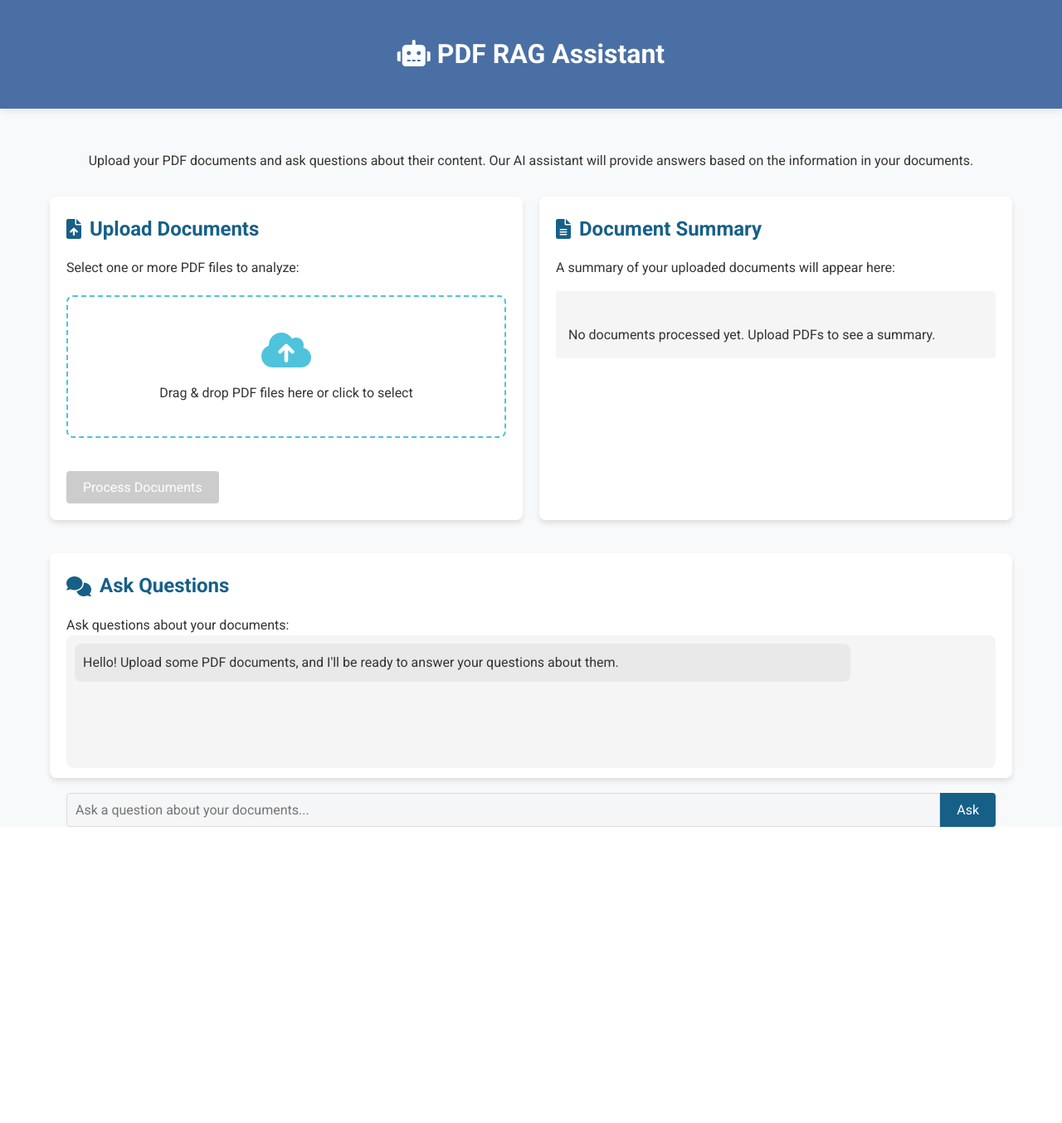
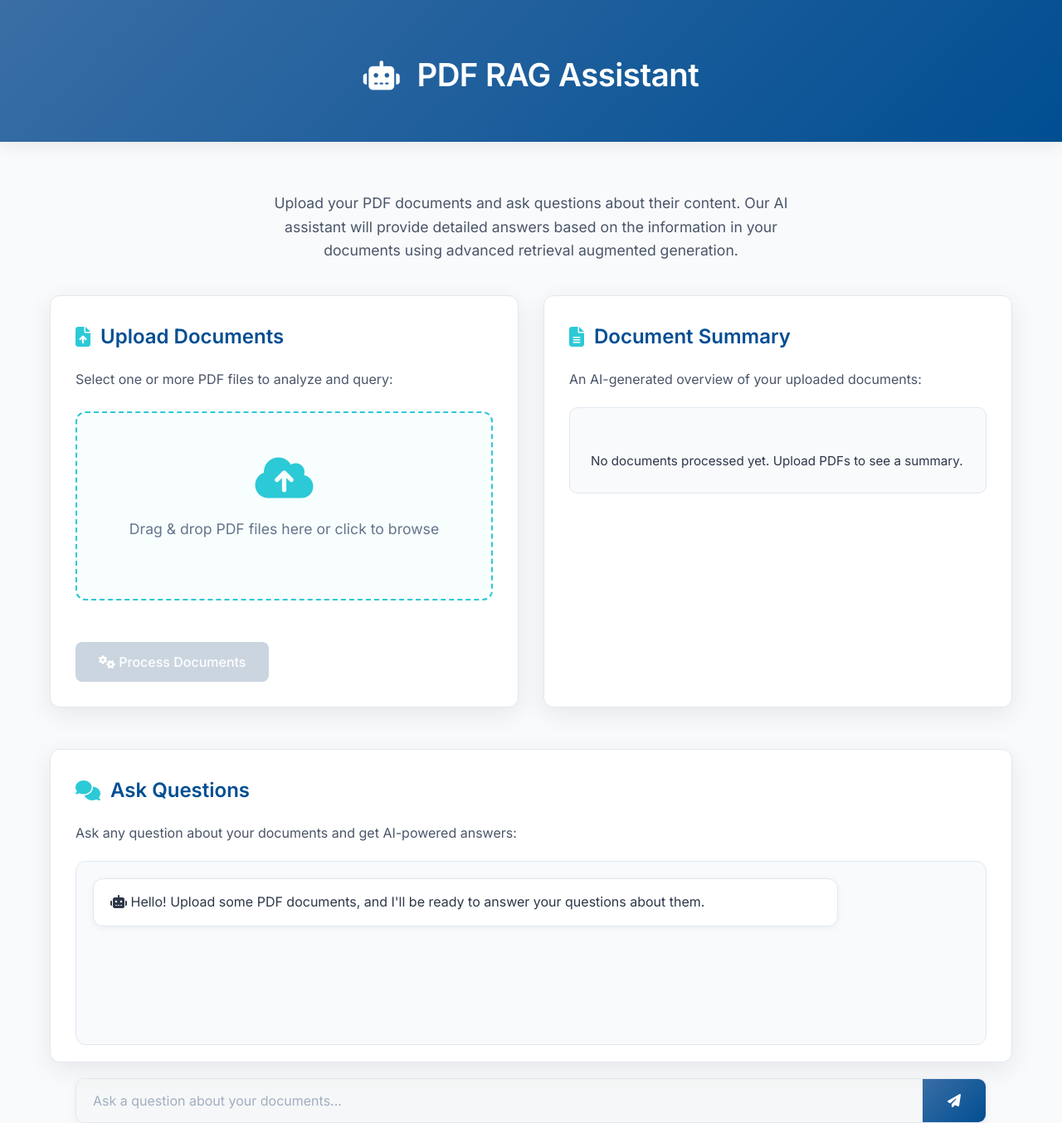
Before and after one commit to kenny1208/RAG_system, a Flask app: page / in a window 1280 px wide. Shown: the whole page at 83% size. Before the commit the page ends 997 px from the top, so only its background shows below. Run offline with Flask 3, Linux system fonts and the light colour scheme.

Commit message:
Beautify page detail

```diff
--- a/static/css/styles.css
+++ b/static/css/styles.css
@@ -1,18 +1,19 @@
 :root {
-  --primary: #4a6fa5;
-  --secondary: #166088;
-  --accent: #4fc3dc;
-  --background: #f8f9fa;
-  --text: #333;
+  --primary: #3a6ea5;
+  --secondary: #004e92;
+  --accent: #2cc9d7;
+  --background: #f9fafb;
+  --text: #2d3748;
   --light: #ffffff;
-  --shadow: rgba(0, 0, 0, 0.1);
+  --shadow: rgba(0, 0, 0, 0.08);
+  --border: #e2e8f0;
 }
 
 * {
   margin: 0;
   padding: 0;
   box-sizing: border-box;
-  font-family: "Roboto", sans-serif;
+  font-family: "Inter", "Roboto", sans-serif;
 }
 
 body {
@@ -28,28 +29,40 @@ body {
 }
 
 header {
-  background-color: var(--primary);
+  background: linear-gradient(135deg, var(--primary) 0%, var(--secondary) 100%);
   color: var(--light);
-  padding: 20px 0;
-  margin-bottom: 30px;
-  box-shadow: 0 2px 10px var(--shadow);
+  padding: 40px 0 30px;
+  margin-bottom: 40px;
+  box-shadow: 0 4px 20px var(--shadow);
 }
 
 header h1 {
-  font-size: 2rem;
+  font-size: 2.4rem;
   text-align: center;
+  font-weight: 600;
+  letter-spacing: -0.5px;
+}
+
+header h1 i {
+  margin-right: 12px;
+  font-size: 2.2rem;
 }
 
 .app-description {
   text-align: center;
-  margin-bottom: 30px;
+  margin-bottom: 40px;
   padding: 0 20px;
+  max-width: 700px;
+  margin-left: auto;
+  margin-right: auto;
+  color: #4a5568;
+  font-size: 1.1rem;
 }
 
 .app-container {
   display: grid;
   grid-template-columns: 1fr;
-  gap: 20px;
+  gap: 30px;
 }
 
 @media (min-width: 768px) {
@@ -60,84 +73,137 @@ header h1 {
 
 .card {
   background-color: var(--light);
-  border-radius: 8px;
-  box-shadow: 0 4px 6px var(--shadow);
-  padding: 20px;
+  border-radius: 12px;
+  box-shadow: 0 8px 30px var(--shadow);
+  padding: 30px;
   margin-bottom: 20px;
+  border: 1px solid var(--border);
+  transition: transform 0.3s ease, box-shadow 0.3s ease;
+}
+
+.card:hover {
+  transform: translateY(-5px);
+  box-shadow: 0 12px 40px rgba(0, 0, 0, 0.12);
 }
 
 .card h2 {
   color: var(--secondary);
-  margin-bottom: 15px;
+  margin-bottom: 20px;
   display: flex;
   align-items: center;
+  font-weight: 600;
+  font-size: 1.5rem;
 }
 
 .card h2 i {
-  margin-right: 10px;
+  margin-right: 12px;
+  color: var(--accent);
+}
+
+.card p {
+  color: #4a5568;
+  margin-bottom: 20px;
 }
 
 .upload-area {
   border: 2px dashed var(--accent);
-  border-radius: 8px;
-  padding: 40px;
+  border-radius: 12px;
+  padding: 50px 30px;
   text-align: center;
-  margin: 20px 0;
+  margin: 25px 0;
   transition: all 0.3s ease;
   cursor: pointer;
+  background-color: rgba(44, 201, 215, 0.03);
 }
 
 .upload-area:hover {
-  background-color: rgba(79, 195, 220, 0.1);
+  background-color: rgba(44, 201, 215, 0.1);
+  border-color: #09b6c7;
 }
 
 .upload-area i {
-  font-size: 48px;
+  font-size: 56px;
   color: var(--accent);
-  margin-bottom: 15px;
+  margin-bottom: 20px;
+}
+
+.upload-area p {
+  color: #64748b;
+  font-size: 1.1rem;
 }
 
 #file-list {
-  margin-top: 20px;
+  margin-top: 25px;
   list-style: none;
 }
 
 #file-list li {
   display: flex;
   justify-content: space-between;
-  padding: 8px 0;
-  border-bottom: 1px solid #eee;
+  align-items: center;
+  padding: 12px 15px;
+  margin-bottom: 10px;
+  background-color: #f8fafc;
+  border-radius: 8px;
+  border: 1px solid var(--border);
+}
+
+#file-list li span {
+  font-size: 0.95rem;
+  color: #4a5568;
+}
+
+.remove-btn {
+  background: none;
+  border: none;
+  color: #e53e3e;
+  cursor: pointer;
+  padding: 5px;
+  transition: all 0.2s ease;
+  border-radius: 50%;
+}
+
+.remove-btn:hover {
+  background-color: rgba(229, 62, 62, 0.1);
 }
 
 .upload-btn {
-  background-color: var(--secondary);
+  background: linear-gradient(135deg, var(--primary) 0%, var(--secondary) 100%);
   color: var(--light);
   border: none;
-  padding: 10px 20px;
-  border-radius: 4px;
+  padding: 14px 28px;
+  border-radius: 8px;
   cursor: pointer;
   font-size: 16px;
-  margin-top: 20px;
-  transition: background-color 0.3s ease;
+  font-weight: 500;
+  margin-top: 25px;
+  transition: all 0.3s ease;
+  display: inline-block;
+  box-shadow: 0 4px 12px rgba(0, 78, 146, 0.2);
 }
 
 .upload-btn:hover {
-  background-color: var(--primary);
+  transform: translateY(-2px);
+  box-shadow: 0 6px 16px rgba(0, 78, 146, 0.3);
 }
 
 .upload-btn:disabled {
-  background-color: #cccccc;
+  background: #cbd5e0;
   cursor: not-allowed;
+  box-shadow: none;
 }
 
 #summary-content {
   white-space: pre-line;
-  margin-top: 15px;
-  padding: 15px;
-  background-color: #f5f5f5;
-  border-radius: 4px;
+  margin-top: 20px;
+  padding: 25px;
+  background-color: #f8fafc;
+  border-radius: 10px;
   max-height: 400px;
   overflow-y: auto;
+  border: 1px solid var(--border);
+  font-size: 0.95rem;
+  line-height: 1.7;
 }
 
 .chat-container {
@@ -149,99 +215,139 @@ header h1 {
 .messages {
   flex-grow: 1;
   overflow-y: auto;
-  padding: 10px;
-  max-height: 400px;
-  margin-bottom: 20px;
-  background-color: #f5f5f5;
-  border-radius: 8px;
+  padding: 20px;
+  max-height: 450px;
+  margin-bottom: 25px;
+  background-color: #f8fafc;
+  border-radius: 12px;
+  border: 1px solid var(--border);
 }
 
 .message {
-  margin-bottom: 15px;
-  padding: 10px;
-  border-radius: 8px;
+  margin-bottom: 18px;
+  padding: 15px 20px;
+  border-radius: 12px;
   max-width: 85%;
+  box-shadow: 0 2px 8px rgba(0, 0, 0, 0.05);
+  line-height: 1.6;
 }
 
 .user-message {
   align-self: flex-end;
-  background-color: var(--primary);
+  background: linear-gradient(135deg, var(--primary) 0%, var(--secondary) 100%);
   color: white;
   margin-left: auto;
 }
 
 .bot-message {
   align-self: flex-start;
-  background-color: #e9e9e9;
+  background-color: white;
   color: var(--text);
+  border: 1px solid var(--border);
 }
 
 .input-area {
   display: flex;
-  margin-top: 10px;
+  margin-top: 15px;
+  box-shadow: 0 4px 12px rgba(0, 0, 0, 0.05);
+  border-radius: 10px;
+  overflow: hidden;
+  border: 1px solid var(--border);
 }
 
 #question-input {
   flex-grow: 1;
-  padding: 10px;
-  border: 1px solid #ddd;
-  border-radius: 4px 0 0 4px;
+  padding: 16px 20px;
+  border: none;
   font-size: 16px;
+  outline: none;
+}
+
+#question-input::placeholder {
+  color: #a0aec0;
 }
 
 #ask-btn {
-  background-color: var(--secondary);
+  background: linear-gradient(135deg, var(--primary) 0%, var(--secondary) 100%);
   color: white;
   border: none;
-  padding: 10px 20px;
-  border-radius: 0 4px 4px 0;
+  padding: 16px 30px;
   cursor: pointer;
   font-size: 16px;
-  transition: background-color 0.3s ease;
+  font-weight: 500;
+  transition: all 0.3s ease;
 }
 
 #ask-btn:hover {
-  background-color: var(--primary);
+  background: linear-gradient(135deg, #335c8f 0%, #004080 100%);
 }
 
 .loader {
   display: none;
   text-align: center;
-  margin: 20px 0;
+  margin: 25px 0;
 }
 
 .loader i {
-  font-size: 24px;
-  color: var(--secondary);
-  animation: spin 1s infinite linear;
+  font-size: 30px;
+  color: var(--accent);
+  animation: pulse 1.5s infinite ease-in-out;
 }
 
-@keyframes spin {
+@keyframes pulse {
   0% {
-    transform: rotate(0deg);
+    opacity: 0.5;
+    transform: scale(0.9);
+  }
+  50% {
+    opacity: 1;
+    transform: scale(1.1);
   }
   100% {
-    transform: rotate(360deg);
+    opacity: 0.5;
+    transform: scale(0.9);
   }
 }
 
 .status {
   text-align: center;
-  margin: 15px 0;
-  padding: 10px;
-  border-radius: 4px;
+  margin: 20px 0;
+  padding: 15px;
+  border-radius: 8px;
+  font-weight: 500;
 }
 
 .status.success {
-  background-color: #d4edda;
-  color: #155724;
+  background-color: #c6f6d5;
+  color: #276749;
+  border: 1px solid #9ae6b4;
 }
 
 .status.error {
-  background-color: #f8d7da;
-  color: #721c24;
+  background-color: #fed7d7;
+  color: #9b2c2c;
+  border: 1px solid #feb2b2;
 }
 
 .hidden {
   display: none;
 }
+
+/* Custom scrollbar */
+::-webkit-scrollbar {
+  width: 8px;
+}
+
+::-webkit-scrollbar-track {
+  background: #f8fafc;
+  border-radius: 10px;
+}
+
+::-webkit-scrollbar-thumb {
+  background: #cbd5e0;
+  border-radius: 10px;
+}
+
+::-webkit-scrollbar-thumb:hover {
+  background: #a0aec0;
+}
--- a/static/js/main.js
+++ b/static/js/main.js
@@ -13,22 +13,25 @@ document.addEventListener("DOMContentLoaded", function () {
 
   let files = [];
 
-  // Handle drag and drop events
+  // Handle drag and drop events with animated feedback
   uploadArea.addEventListener("dragover", function (e) {
     e.preventDefault();
-    uploadArea.style.borderColor = "#4fc3dc";
-    uploadArea.style.backgroundColor = "rgba(79, 195, 220, 0.1)";
+    uploadArea.style.borderColor = "#09b6c7";
+    uploadArea.style.backgroundColor = "rgba(44, 201, 215, 0.1)";
+    uploadArea.style.transform = "scale(1.02)";
   });
 
   uploadArea.addEventListener("dragleave", function () {
-    uploadArea.style.borderColor = "#4fc3dc";
-    uploadArea.style.backgroundColor = "";
+    uploadArea.style.borderColor = "#2cc9d7";
+    uploadArea.style.backgroundColor = "rgba(44, 201, 215, 0.03)";
+    uploadArea.style.transform = "scale(1)";
   });
 
   uploadArea.addEventListener("drop", function (e) {
     e.preventDefault();
-    uploadArea.style.borderColor = "#4fc3dc";
-    uploadArea.style.backgroundColor = "";
+    uploadArea.style.borderColor = "#2cc9d7";
+    uploadArea.style.backgroundColor = "rgba(44, 201, 215, 0.03)";
+    uploadArea.style.transform = "scale(1)";
 
     handleFiles(e.dataTransfer.files);
   });
@@ -58,8 +61,10 @@ document.addEventListener("DOMContentLoaded", function () {
     files.forEach((file, index) => {
       const li = document.createElement("li");
       li.innerHTML = `
-                <span>${file.name} (${formatFileSize(file.size)})</span>
-                <button class="remove-btn" data-index="${index}">
+                <span><i class="fas fa-file-pdf" style="color: #e53e3e; margin-right: 8px;"></i>${
+                  file.name
+                } (${formatFileSize(file.size)})</span>
+                <button class="remove-btn" data-index="${index}" title="Remove file">
                     <i class="fas fa-times"></i>
                 </button>
             `;
@@ -95,6 +100,10 @@ document.addEventListener("DOMContentLoaded", function () {
     uploadLoader.style.display = "block";
     uploadBtn.disabled = true;
 
+    // Add loading animation to button
+    uploadBtn.innerHTML =
+      '<i class="fas fa-spinner fa-spin"></i> Processing...';
+
     fetch("/upload", {
       method: "POST",
       body: formData,
@@ -102,27 +111,46 @@ document.addEventListener("DOMContentLoaded", function () {
       .then((response) => response.json())
       .then((data) => {
         uploadLoader.style.display = "none";
+        uploadBtn.innerHTML = '<i class="fas fa-cogs"></i> Process Documents';
 
         if (data.success) {
           uploadStatus.textContent = data.message;
           uploadStatus.className = "status success";
           uploadStatus.style.display = "block";
 
+          // Add fade-in animation to summary
+          summaryContent.style.opacity = "0";
           summaryContent.innerHTML = marked.parse(data.summary);
 
-          // Enable chat functionality
+          // Fade in the content
+          setTimeout(() => {
+            summaryContent.style.transition = "opacity 0.5s ease";
+            summaryContent.style.opacity = "1";
+          }, 100);
+
+          // Enable chat functionality with visual cue
           questionInput.disabled = false;
           askBtn.disabled = false;
 
-          // Add a system message
+          questionInput.placeholder = "Your question about the documents...";
+          questionInput.focus();
+
+          // Add a system message with animation
           addMessage(
-            "Documents processed! I'm ready to answer your questions.",
+            "<i class='fas fa-check-circle'></i> Documents processed! I'm ready to answer your questions about the content.",
             "bot"
           );
 
           // Clear file list
           files = [];
           updateFileList();
+
+          // Scroll to chat section
+          setTimeout(() => {
+            document
+              .querySelector(".card:last-child")
+              .scrollIntoView({ behavior: "smooth" });
+          }, 500);
         } else {
           uploadStatus.textContent = data.error || "An error occurred";
           uploadStatus.className = "status error";
@@ -132,6 +160,7 @@ document.addEventListener("DOMContentLoaded", function () {
       })
       .catch((error) => {
         uploadLoader.style.display = "none";
+        uploadBtn.innerHTML = '<i class="fas fa-cogs"></i> Process Documents';
         uploadStatus.textContent = "Error: " + error.message;
         uploadStatus.className = "status error";
         uploadStatus.style.display = "block";
@@ -158,6 +187,9 @@ document.addEventListener("DOMContentLoaded", function () {
     questionInput.disabled = true;
     askBtn.disabled = true;
 
+    // Add loading animation
+    askBtn.innerHTML = '<i class="fas fa-spinner fa-spin"></i>';
+
     fetch("/ask", {
       method: "POST",
       headers: {
@@ -170,12 +202,14 @@ document.addEventListener("DOMContentLoaded", function () {
         chatLoader.style.display = "none";
         questionInput.disabled = false;
         askBtn.disabled = false;
+        askBtn.innerHTML = '<i class="fas fa-paper-plane"></i>';
 
         if (data.answer) {
           addMessage(data.answer, "bot");
         } else {
           addMessage(
-            "I encountered an error: " + (data.error || "Unknown error"),
+            "<i class='fas fa-exclamation-circle'></i> I encountered an error: " +
+              (data.error || "Unknown error"),
             "bot"
           );
         }
@@ -186,15 +220,32 @@ document.addEventListener("DOMContentLoaded", function () {
         chatLoader.style.display = "none";
         questionInput.disabled = false;
         askBtn.disabled = false;
-        addMessage("Error: " + error.message, "bot");
+        askBtn.innerHTML = '<i class="fas fa-paper-plane"></i>';
+        addMessage(
+          "<i class='fas fa-exclamation-triangle'></i> Error: " + error.message,
+          "bot"
+        );
       });
   }
 
   function addMessage(text, sender) {
     const messageDiv = document.createElement("div");
     messageDiv.className = `message ${sender}-message`;
+
+    // Start with opacity 0 for fade-in effect
+    messageDiv.style.opacity = "0";
+    messageDiv.style.transform = "translateY(20px)";
+
     messageDiv.innerHTML = marked.parse(text);
     messages.appendChild(messageDiv);
+
+    // Trigger animation
+    setTimeout(() => {
+      messageDiv.style.transition = "opacity 0.4s ease, transform 0.4s ease";
+      messageDiv.style.opacity = "1";
+      messageDiv.style.transform = "translateY(0)";
+    }, 10);
+
     messages.scrollTop = messages.scrollHeight;
   }
 });
--- a/templates/index.html
+++ b/templates/index.html
@@ -5,11 +5,11 @@
     <meta name="viewport" content="width=device-width, initial-scale=1.0" />
     <title>PDF RAG System</title>
     <link
-      href="https://cdnjs.cloudflare.com/ajax/libs/font-awesome/6.0.0/css/all.min.css"
+      href="https://cdnjs.cloudflare.com/ajax/libs/font-awesome/6.4.0/css/all.min.css"
       rel="stylesheet"
     />
     <link
-      href="https://fonts.googleapis.com/css2?family=Roboto:wght@300;400;500;700&display=swap"
+      href="https://fonts.googleapis.com/css2?family=Inter:wght@300;400;500;600;700&display=swap"
       rel="stylesheet"
     />
     <link
@@ -28,19 +28,19 @@
       <div class="app-description">
         <p>
           Upload your PDF documents and ask questions about their content. Our
-          AI assistant will provide answers based on the information in your
-          documents.
+          AI assistant will provide detailed answers based on the information in
+          your documents using advanced retrieval augmented generation.
         </p>
       </div>
 
       <div class="app-container">
         <div class="card">
           <h2><i class="fas fa-file-upload"></i> Upload Documents</h2>
-          <p>Select one or more PDF files to analyze:</p>
+          <p>Select one or more PDF files to analyze and query:</p>
 
           <div id="upload-area" class="upload-area">
             <i class="fas fa-cloud-upload-alt"></i>
-            <p>Drag & drop PDF files here or click to select</p>
+            <p>Drag & drop PDF files here or click to browse</p>
             <input
               type="file"
               id="file-input"
@@ -53,7 +53,7 @@
           <ul id="file-list"></ul>
 
           <button id="upload-btn" class="upload-btn" disabled>
-            Process Documents
+            <i class="fas fa-cogs"></i> Process Documents
           </button>
 
           <div id="upload-loader" class="loader">
@@ -65,7 +65,7 @@
 
         <div class="card">
           <h2><i class="fas fa-file-alt"></i> Document Summary</h2>
-          <p>A summary of your uploaded documents will appear here:</p>
+          <p>An AI-generated overview of your uploaded documents:</p>
           <div id="summary-content">
             No documents processed yet. Upload PDFs to see a summary.
           </div>
@@ -73,13 +73,15 @@
 
         <div class="card" style="grid-column: 1 / -1">
           <h2><i class="fas fa-comments"></i> Ask Questions</h2>
-          <p>Ask questions about your documents:</p>
+          <p>
+            Ask any question about your documents and get AI-powered answers:
+          </p>
 
           <div class="chat-container">
             <div id="messages" class="messages">
               <div class="message bot-message">
-                Hello! Upload some PDF documents, and I'll be ready to answer
-                your questions about them.
+                <i class="fas fa-robot"></i> Hello! Upload some PDF documents,
+                and I'll be ready to answer your questions about them.
               </div>
             </div>
 
@@ -90,7 +92,9 @@
                 placeholder="Ask a question about your documents..."
                 disabled
               />
-              <button id="ask-btn" disabled>Ask</button>
+              <button id="ask-btn" disabled>
+                <i class="fas fa-paper-plane"></i>
+              </button>
             </div>
 
             <div id="chat-loader" class="loader">
```
